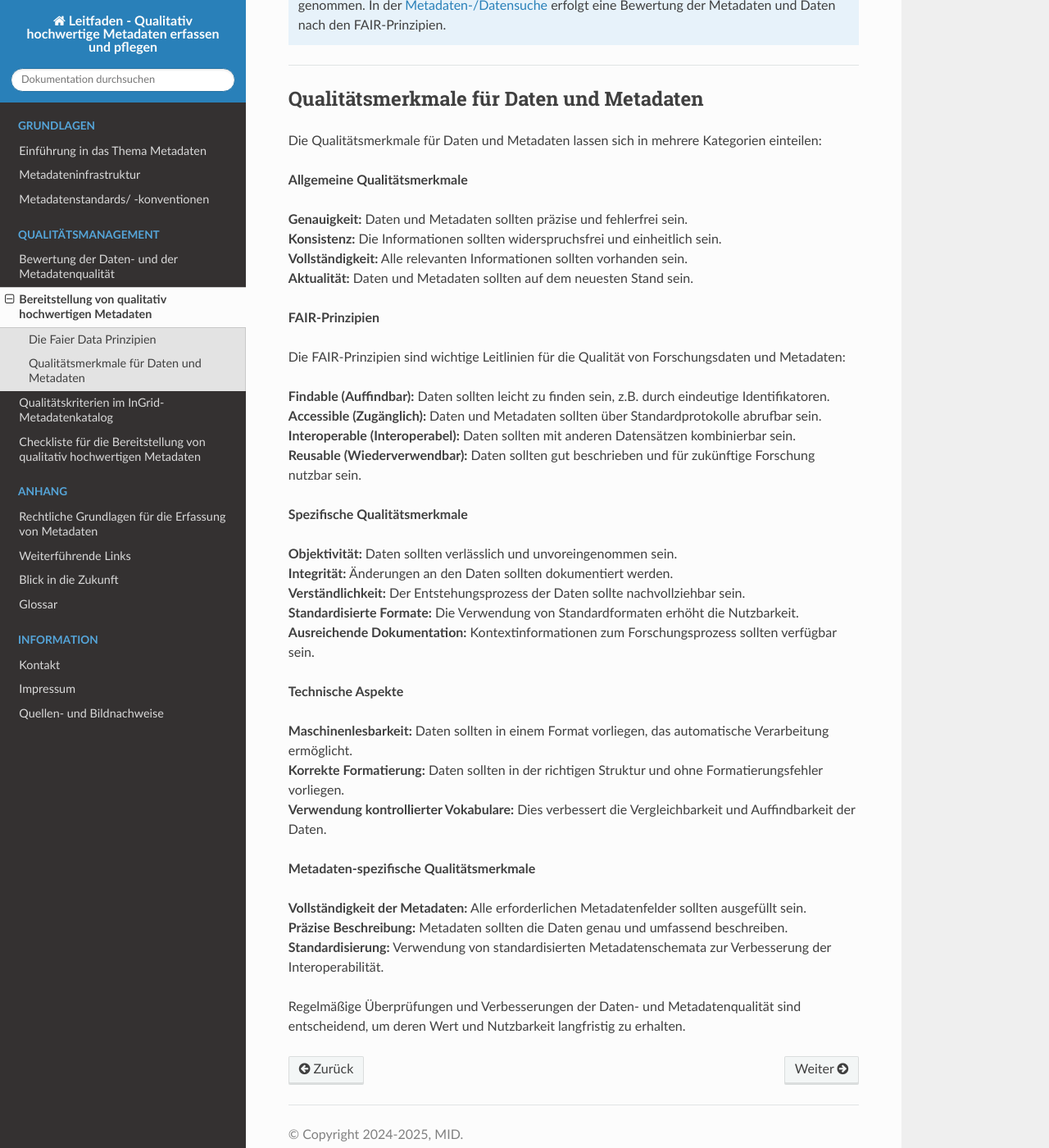
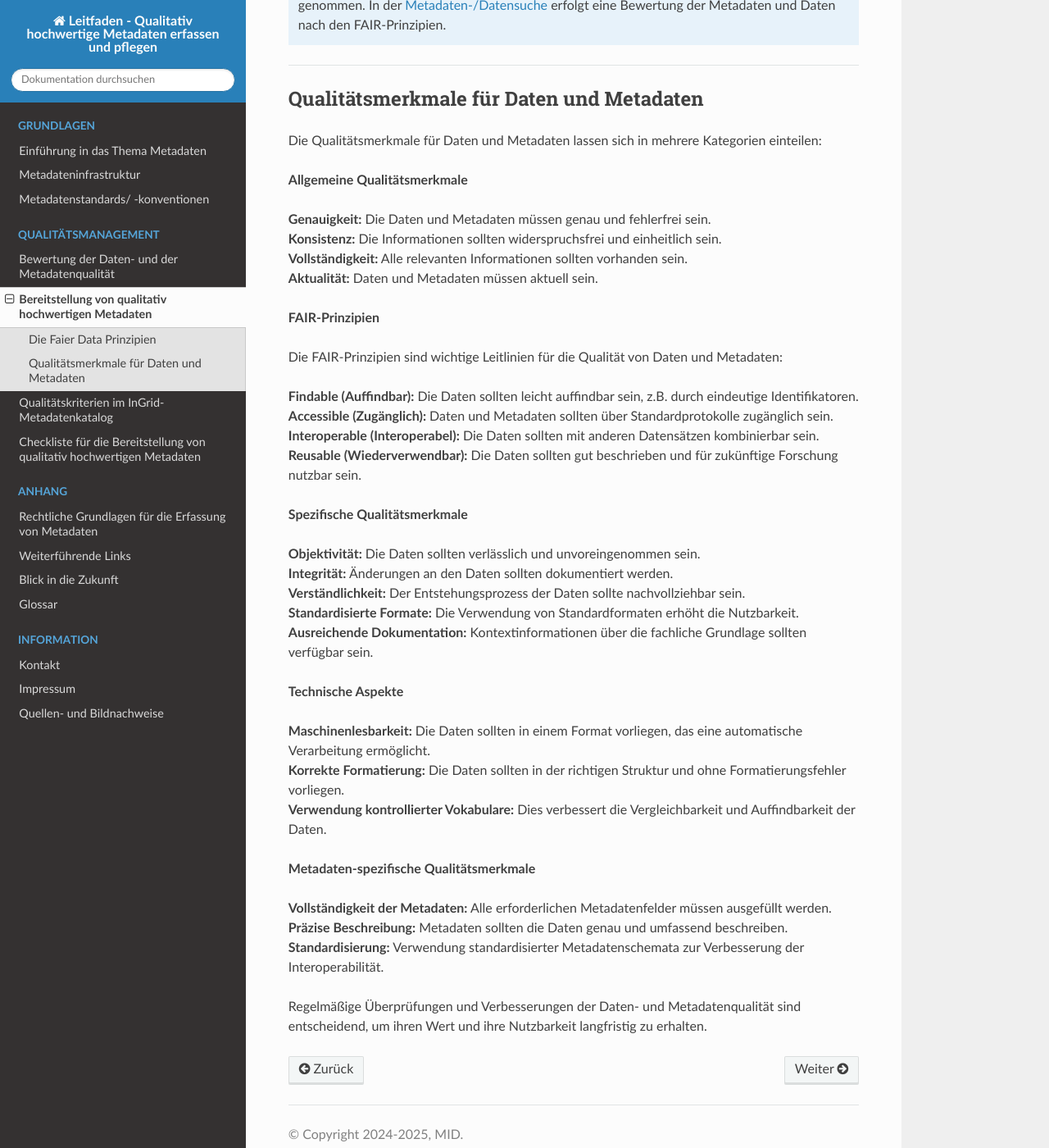
Before and after one commit to tomiwo/ingrid-mdk-st-high-quality-metadata, a Sphinx documentation site: the page built from docs/qualitaetsmanagement/bereitstellung.rst, in a window 1280 px wide and 1400 px high, scrolled down 1164 px. Shown: the whole window at 82% size. Built offline with Sphinx 7.4.7 and the Read the Docs theme 3.1.0, drawn with Linux system fonts in a browser that asks for light colours; some of the changed text lies outside the part shown.

Commit message:
Update bereitstellung.rst

```diff
--- a/docs/qualitaetsmanagement/bereitstellung.rst
+++ b/docs/qualitaetsmanagement/bereitstellung.rst
@@ -15,9 +15,9 @@ FAIR steht für:
 
 **Findable (Auffindbar)**:
 
-- (Meta-)Daten erhalten einen global eindeutigen und dauerhaften Identifier.
-- Daten werden durch detaillierte Metadaten beschrieben.
-- (Meta-)Daten werden in durchsuchbaren Verzeichnissen registriert.
+- Die (Meta-)Daten erhalten einen eindeutigen und dauerhaften Identifier.
+- Die Daten werden durch detaillierte Metadaten beschrieben.
+- Die (Meta-)Daten werden in durchsuchbaren Verzeichnissen erfasst.
 
 
 **Accessible (Zugänglich)**:
@@ -34,11 +34,11 @@ FAIR steht für:
 
 **Reusable (Wiederverwendbar)**:
 
-- Gute Beschreibung der Daten und Metadaten
+- Gute Daten- und Metadatenbeschreibung
 - Klare Angabe der Nutzungsbedingungen und Verwendung einer möglichst offenen Datennutzungslizenz.
-- Ursprungsangaben zur Bewertung der Daten.
+- Quellenangaben für die Auswertung der Daten.
 
-Die FAIR-Prinzipien gelten sowohl für die eigentlichen Datenelemente (z.B. Texte, Bilder, 3D-Modelle) als auch für die beschreibenden Metadaten. Sie zielen darauf ab, den Austausch und die Wiederverwendbarkeit von Daten zu fördern und sind bereits für viele Forschungseinrichtungen weltweit Standard.
+Die FAIR-Prinzipien gelten sowohl für die eigentlichen Datenelemente (z.B. Texte, Bilder, 3D-Modelle) als auch für die beschreibenden Metadaten. Sie zielen darauf ab, den Austausch und die Wiederverwendbarkeit von Daten zu fördern und sind bereits Standard in vielen Forschungseinrichtungen weltweit.
 
 
 .. seealso:: Das Umweltbundesamt hat am 27.01.2025 das Portal `Umwelt.info <https://umwelt.info/de/>`_ offiziell in Betrieb genommen. In der `Metadaten-/Datensuche <https://umwelt.info/de/suche>`_ erfolgt eine Bewertung der Metadaten und Daten nach den FAIR-Prinzipien.
@@ -53,39 +53,39 @@ Die Qualitätsmerkmale für Daten und Metadaten lassen sich in mehrere Kategorie
 
 **Allgemeine Qualitätsmerkmale**
 
-| **Genauigkeit:** Daten und Metadaten sollten präzise und fehlerfrei sein.
+| **Genauigkeit:** Die Daten und Metadaten müssen genau und fehlerfrei sein.
 | **Konsistenz:** Die Informationen sollten widerspruchsfrei und einheitlich sein.
 | **Vollständigkeit:** Alle relevanten Informationen sollten vorhanden sein.
-| **Aktualität:** Daten und Metadaten sollten auf dem neuesten Stand sein.
+| **Aktualität:** Daten und Metadaten müssen aktuell sein.
 
 
 **FAIR-Prinzipien**
 
-Die FAIR-Prinzipien sind wichtige Leitlinien für die Qualität von Forschungsdaten und Metadaten:
+Die FAIR-Prinzipien sind wichtige Leitlinien für die Qualität von Daten und Metadaten:
 
-| **Findable (Auffindbar):** Daten sollten leicht zu finden sein, z.B. durch eindeutige Identifikatoren.
-| **Accessible (Zugänglich):** Daten und Metadaten sollten über Standardprotokolle abrufbar sein.
-| **Interoperable (Interoperabel):** Daten sollten mit anderen Datensätzen kombinierbar sein.
-| **Reusable (Wiederverwendbar):** Daten sollten gut beschrieben und für zukünftige Forschung nutzbar sein.
+| **Findable (Auffindbar):** Die Daten sollten leicht auffindbar sein, z.B. durch eindeutige Identifikatoren.
+| **Accessible (Zugänglich):** Daten und Metadaten sollten über Standardprotokolle zugänglich sein.
+| **Interoperable (Interoperabel):** Die Daten sollten mit anderen Datensätzen kombinierbar sein.
+| **Reusable (Wiederverwendbar):** Die Daten sollten gut beschrieben und für zukünftige Forschung nutzbar sein.
 
 **Spezifische Qualitätsmerkmale**
 
-| **Objektivität:** Daten sollten verlässlich und unvoreingenommen sein.
+| **Objektivität:** Die Daten sollten verlässlich und unvoreingenommen sein.
 | **Integrität:** Änderungen an den Daten sollten dokumentiert werden.
 | **Verständlichkeit:** Der Entstehungsprozess der Daten sollte nachvollziehbar sein.
 | **Standardisierte Formate:** Die Verwendung von Standardformaten erhöht die Nutzbarkeit.
-| **Ausreichende Dokumentation:** Kontextinformationen zum Forschungsprozess sollten verfügbar sein.
+| **Ausreichende Dokumentation:** Kontextinformationen über die fachliche Grundlage sollten verfügbar sein.
 
 **Technische Aspekte**
 
-| **Maschinenlesbarkeit:** Daten sollten in einem Format vorliegen, das automatische Verarbeitung ermöglicht.
-| **Korrekte Formatierung:** Daten sollten in der richtigen Struktur und ohne Formatierungsfehler vorliegen.
+| **Maschinenlesbarkeit:** Die Daten sollten in einem Format vorliegen, das eine automatische Verarbeitung ermöglicht.
+| **Korrekte Formatierung:** Die Daten sollten in der richtigen Struktur und ohne Formatierungsfehler vorliegen.
 | **Verwendung kontrollierter Vokabulare:** Dies verbessert die Vergleichbarkeit und Auffindbarkeit der Daten.
 
 **Metadaten-spezifische Qualitätsmerkmale**
 
-| **Vollständigkeit der Metadaten:** Alle erforderlichen Metadatenfelder sollten ausgefüllt sein.
+| **Vollständigkeit der Metadaten:** Alle erforderlichen Metadatenfelder müssen ausgefüllt werden.
 | **Präzise Beschreibung:** Metadaten sollten die Daten genau und umfassend beschreiben.
-| **Standardisierung:** Verwendung von standardisierten Metadatenschemata zur Verbesserung der Interoperabilität.
+| **Standardisierung:** Verwendung standardisierter Metadatenschemata zur Verbesserung der Interoperabilität.
 
-Regelmäßige Überprüfungen und Verbesserungen der Daten- und Metadatenqualität sind entscheidend, um deren Wert und Nutzbarkeit langfristig zu erhalten.
+Regelmäßige Überprüfungen und Verbesserungen der Daten- und Metadatenqualität sind entscheidend, um ihren Wert und ihre Nutzbarkeit langfristig zu erhalten.
```
